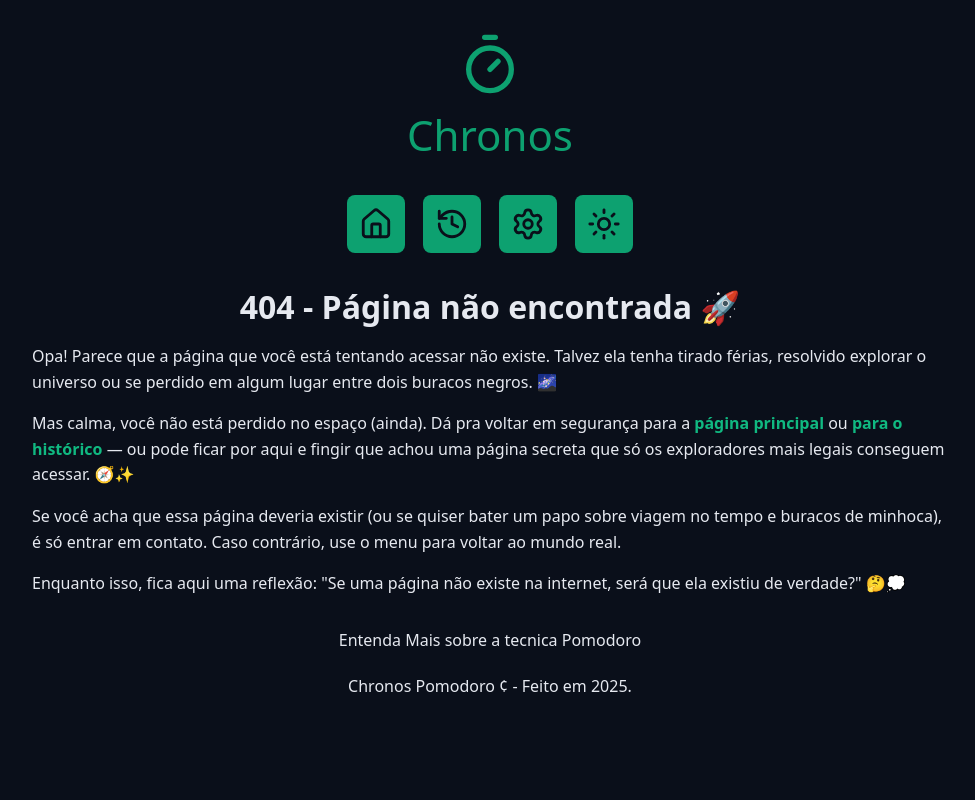
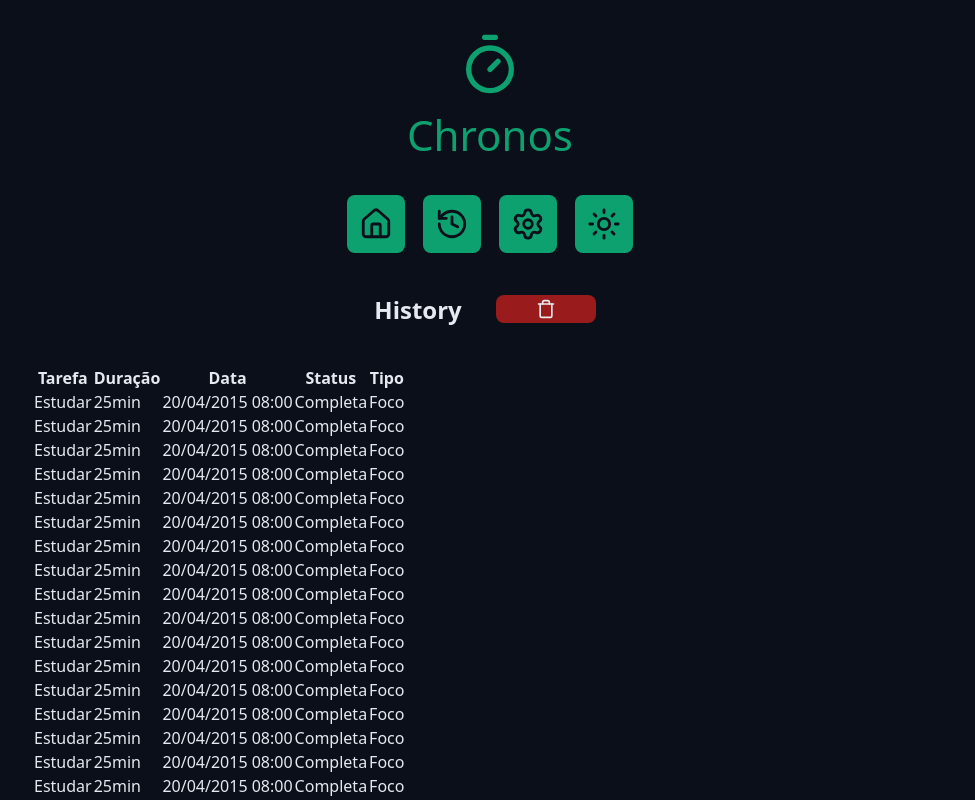
Before and after one commit to JorgeLucasPinheiro98/chronos-pomodoro, a React (Vite) app: page /history in a window 1280 px wide. Shown: the top 800 px of the page, without its empty margins (150-1125 px from the left). Built offline with nearby package versions, Linux system fonts and the light colour scheme.

Commit message:
Adicionei a pagina history

```diff
--- a/src/components/DefaultButton/index.tsx
+++ b/src/components/DefaultButton/index.tsx
@@ -2,7 +2,7 @@
 
 type DefaultButtonProps = {
   icon: React.ReactNode
-  color: 'green' | 'red'
+  color?: 'green' | 'red'
 } & React.ComponentProps<'button'>
 
 export function DefaultButton({icon, color = 'green', ...props}: DefaultButtonProps) {
--- a/src/components/DefaultButton/styles.module.css
+++ b/src/components/DefaultButton/styles.module.css
@@ -2,7 +2,7 @@
     display: flex;
     justify-content: center;
     align-items: center;
-    min-width: 22rem;
+    min-width: 10rem;
     background: var(--primary);
     border-radius: 0.8rem;
     padding: 0.4rem;
--- a/src/components/MainForm/index.tsx
+++ b/src/components/MainForm/index.tsx
@@ -16,6 +16,7 @@
 export function MainForm() {
   const { state, dispatch } = useTaskContext();
   const [taskName, setTaskName] = useState('');
+  const lastTaskName = state.tasks[state.tasks.length - 1]?. name || ""
 
   const nextCycle = getNextCycle(state.currentCycle);
   const nextCycleType = getNextCycleType(nextCycle);
@@ -59,11 +60,11 @@
           type='text'
           labelText='Task'
           placeholder='Digite algo'
-          value={taskName}
           onChange={e => {
             setTaskName(e.target.value);
           }}
           disabled={!!state.activeTask}
+          defaultValue={lastTaskName}
         />
       </div>
 
--- a/src/components/defaultInput/styles.module.css
+++ b/src/components/defaultInput/styles.module.css
@@ -1,24 +1,28 @@
 .input {
     background-color: transparent;
-    border: none;
     text-align: center;
     font-size: 1.8rem;
     padding: 0.8rem;
-    color: val(--text-default);
+    color: var(--text-default);
     outline: none;
 
     border: 0.2rem solid transparent;
     border-bottom: 0.2rem solid var(--primary);
-    color: white;
-}
+    transition: all 0.1s ease-in-out;
+  }
 
-.input:focus {
+  .input:focus {
+    border-radius: 0.8rem;
     border: 0.2rem solid var(--primary);
-    border-radius: 0.8rem;
-}
+  }
 
-.input::placeholder {
+  .input::placeholder {
     color: var(--gray-500);
     font-size: 1.4rem;
     font-style: italic;
-}
+  }
+
+  .input:disabled {
+    border-bottom: 0.2rem solid var(--disabled);
+    color: var(--text-muted);
+  }
--- a/src/contexts/TaskContext/TaskContextProvider.tsx
+++ b/src/contexts/TaskContext/TaskContextProvider.tsx
@@ -5,13 +5,27 @@
 import { TimerWorkManager } from '../../workers/timerWorkerManager';
 import { TaskActionTypes } from './taskActions';
 import { loadBeep } from '../../utils/loadBeep';
+import type { TaskStateModel } from '../../models/TaskStateModel';
 
 type TaskContextProviderProps = {
   children: React.ReactNode;
 };
 
 export function TaskContextProvider({ children }: TaskContextProviderProps) {
-  const [state, dispatch] = useReducer(taskReducer, initialTaskState);
+  const [state, dispatch] = useReducer(taskReducer, initialTaskState, () => {
+    const storageState = localStorage.getItem('state');
+
+    if (storageState == null) return initialTaskState;
+
+    const parsedStorageState = JSON.parse(storageState) as TaskStateModel;
+
+    return {
+      ...parsedStorageState,
+      activeTask: null,
+      secondsRemaining: 0,
+      formattedSecondsRemaining: '00:00',
+    };
+  });
   const playBeepRef = useRef<ReturnType<typeof loadBeep> | null>(null);
 
   const worker = TimerWorkManager.getInstance();
@@ -37,6 +51,7 @@
   });
 
   useEffect(() => {
+    localStorage.setItem('state', JSON.stringify(state))
     if (!state.activeTask) {
       worker.terminate();
     }
@@ -47,12 +62,12 @@
   }, [worker, state]);
 
   useEffect(() => {
-    if(state.activeTask && playBeepRef.current === null) {
+    if (state.activeTask && playBeepRef.current === null) {
       playBeepRef.current = loadBeep();
     } else {
       playBeepRef.current = null;
     }
-  }, [state.activeTask])
+  }, [state.activeTask]);
 
   return (
     <TaskContext.Provider value={{ state, dispatch }}>
--- /dev/null
+++ b/src/pages/History/index.tsx
@@ -0,0 +1,51 @@
+import { TrashIcon } from 'lucide-react';
+import { Container } from '../../components/container';
+import { DefaultButton } from '../../components/DefaultButton';
+import { Heading } from '../../components/heading';
+import { MainTemplete } from '../../templates/MainTemplate/Index';
+
+import styles from './styles.module.css';
+
+export function History() {
+  return (
+    <MainTemplete>
+      <Container>
+        <Heading>
+          <span>History</span>
+          <span className={styles.buttonContainer}>
+            <DefaultButton icon={<TrashIcon />} color='red' />
+          </span>
+        </Heading>
+      </Container>
+      <Container>
+        <div className='resposiveTable'>
+          <table>
+            <thead>
+              <tr>
+                <th>Tarefa</th>
+                <th>Duração</th>
+                <th>Data</th>
+                <th>Status</th>
+                <th>Tipo</th>
+              </tr>
+            </thead>
+            <tbody>
+              {Array.from({length: 20}).map((_, index) => {
+                return (
+
+                <tr key={index}>
+                  <td>Estudar</td>
+                  <td>25min</td>
+                  <td>20/04/2015 08:00</td>
+                  <td>Completa</td>
+                  <td>Foco</td>
+                </tr>
+                )
+              })}
+            </tbody>
+          </table>
+        </div>
+      </Container>
+    </MainTemplete>
+  );
+}
--- /dev/null
+++ b/src/pages/History/styles.module.css
@@ -0,0 +1,28 @@
+.buttonContainer {
+    min-width: auto;
+    margin: 0;
+    padding: 1rem;
+}
+
+.buttonContainer button svg {
+    width: 2rem;
+    height: 2rem;
+}
+
+.resposiveTable {
+    overflow-x: auto;
+    border-radius: 0.8rem;
+    background-color: red
+}
+
+.resposiveTable table {
+    width: 100%;
+    min-width: 64rem;
+    font-size: 1.6rem;
+    border-collapse: collapse;
+}
+
+.responsiveTable th {
+    background-color: var(--gray-600);
+    background-color: red;
+}
--- a/src/routers/MainRouter/index.tsx
+++ b/src/routers/MainRouter/index.tsx
@@ -4,6 +4,7 @@
 import { Home } from '../../pages/Home';
 import { useEffect } from 'react';
 import { useLocation } from 'react-router';
+import { History } from '../../pages/History';
 
 function ScrolltoTop() {
   const { pathname } = useLocation();
@@ -21,6 +22,7 @@
       <Routes>
         <Route path='/' element={<Home />} />
         <Route path='/about-pomodoro' element={<AboutPomodoro />} />
+        <Route path='/history' element={<History />} />
         <Route path='*' element={<NotFound />} />
       </Routes>
       <ScrolltoTop />
```
Also changed, not shown: 1 other file (tests, documents, lock files or other folders).
